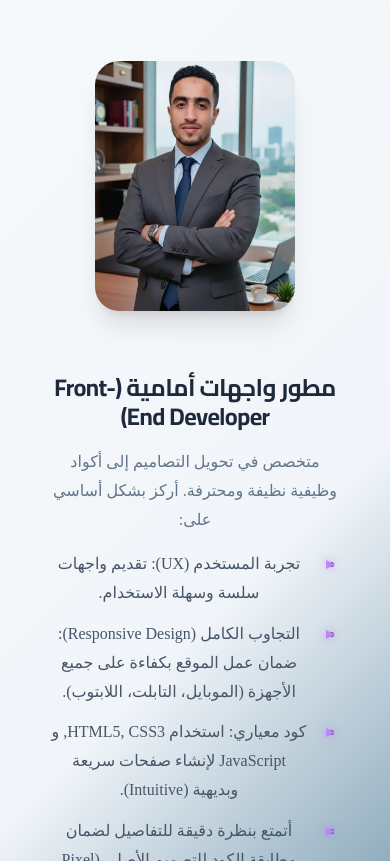
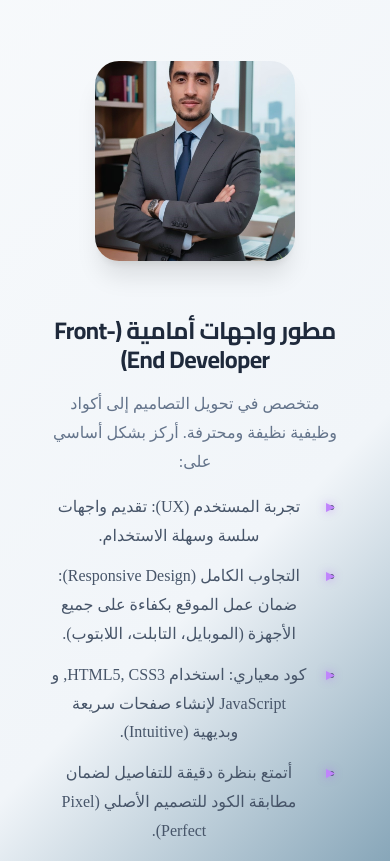
Before and after one commit to Hossam-Mahmoud293/Animated-Portfolio-Website, a plain HTML site: page index.html in a window 390 px wide. Shown: the part 1020-1881 px from the top of the page. Drawn offline with nearby package versions, Linux system fonts and the light colour scheme; a web font is replaced by a local one.

Commit message:
Fix about-image display - add object-fit, aspect-ratio, and proper mobile styling

```diff
--- a/style.css
+++ b/style.css
@@ -1028,6 +1028,9 @@ body::after {
   height: auto;
   border-radius: var(--radius-2xl);
   box-shadow: var(--shadow-xl);
+  display: block;
+  object-fit: cover;
+  aspect-ratio: 1/1;
 }
 
 .about-text h3 {
@@ -2307,6 +2310,12 @@ body::after {
     margin: 0 auto var(--space-6);
   }
 
+  .about-image img {
+    width: 100%;
+    height: 200px;
+    object-fit: cover;
+  }
+
   .about-text {
     text-align: center;
   }
```
